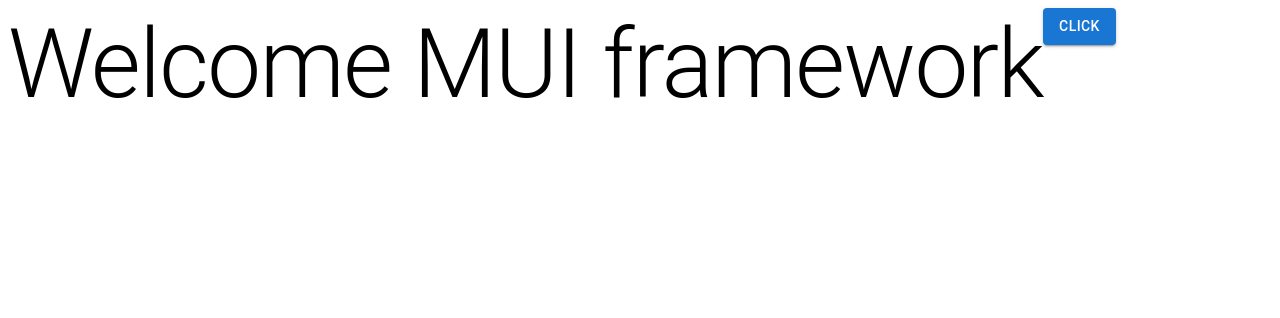
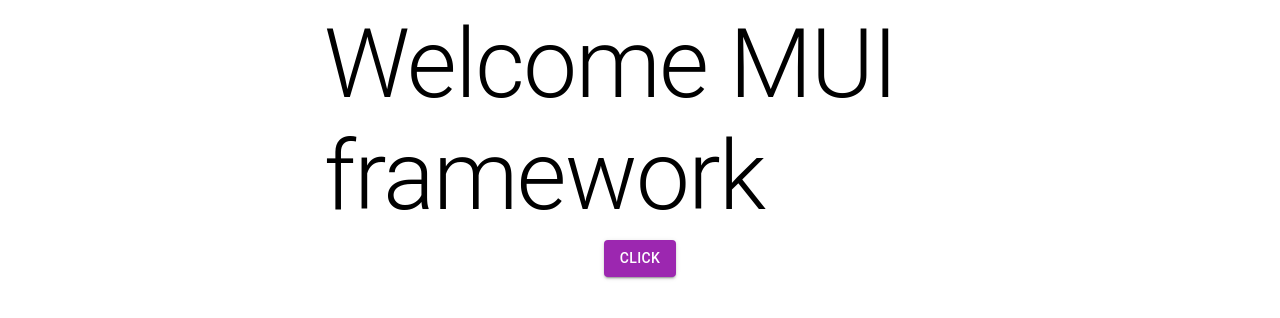
Before and after one commit to alianu23/food_tracker, a Next.js app in the folder food_client/: page / in a window 1280 px wide. Shown: the top 318 px of the page. Built offline with nearby package versions, Linux system fonts and the light colour scheme.

Commit message:
front setup

```diff
--- a/food_client/src/app/page.tsx
+++ b/food_client/src/app/page.tsx
@@ -3,12 +3,22 @@
 export default function Home() {
   return (
     <main>
-      <Grid container>
-        <Grid item>
+      {/* sx={{ background: "white" }} */}
+      <Grid
+        container
+        style={{
+          alignItems: "center",
+          display: "flex",
+          flexDirection: "column",
+          alignContent: "center",
+          gap: 8,
+        }}
+      >
+        <Grid item xs={12} md={6}>
           <Typography variant="h1">Welcome MUI framework</Typography>
         </Grid>
         <Grid item>
-          <Button variant="contained" color="primary">
+          <Button variant="contained" color="secondary">
             click
           </Button>
         </Grid>
--- a/food_client/src/theme/ThemeProvider.tsx
+++ b/food_client/src/theme/ThemeProvider.tsx
@@ -2,12 +2,15 @@
 import React, { PropsWithChildren } from "react";
 import { ThemeProvider as MuiThemeProvider } from "@mui/material";
 import { AppRouterCacheProvider } from "@mui/material-nextjs/v14-appRouter";
+import CssBaseline from "@mui/material/CssBaseline";
 import { theme } from "./theme";
 
 export const ThemeProvider = ({ children }: PropsWithChildren) => {
   return (
     <AppRouterCacheProvider>
-      <MuiThemeProvider theme={theme}>{children}</MuiThemeProvider>
+      <MuiThemeProvider theme={theme}>
+        <CssBaseline>{children}</CssBaseline>
+      </MuiThemeProvider>
     </AppRouterCacheProvider>
   );
 };
```
Also changed, not shown: food_client/src/theme/theme.ts (+18 -1 lines).
